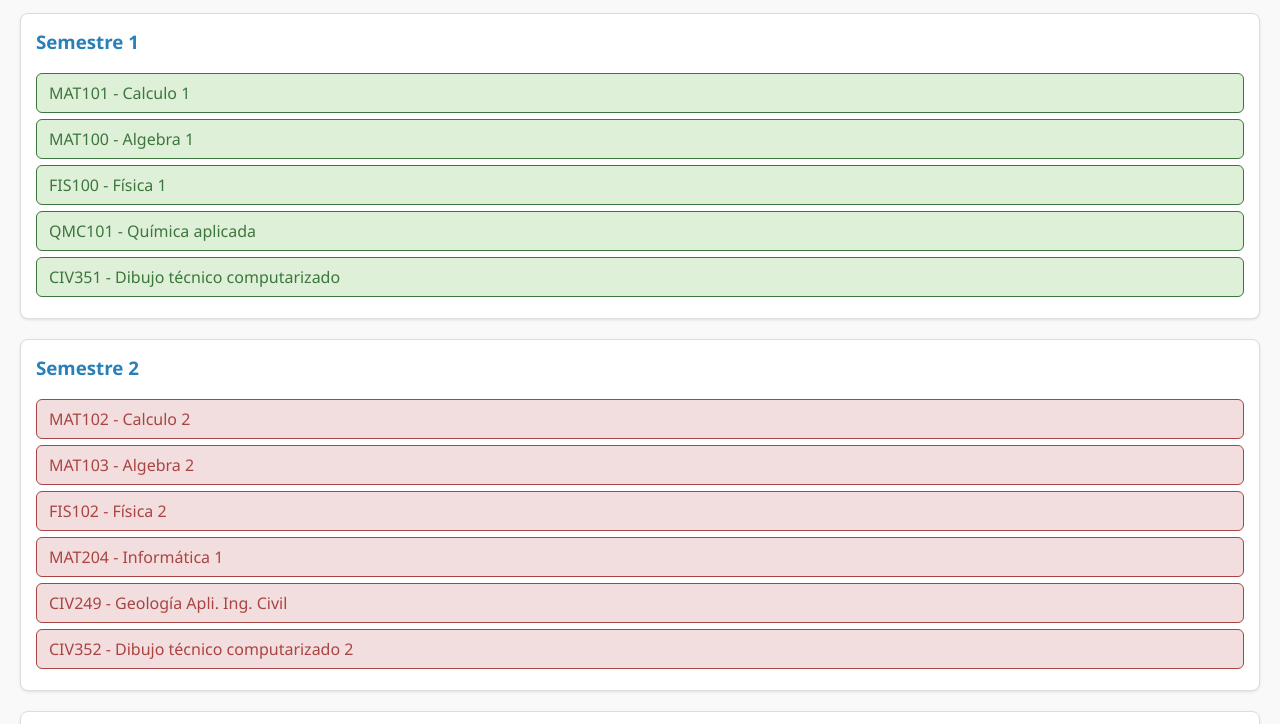
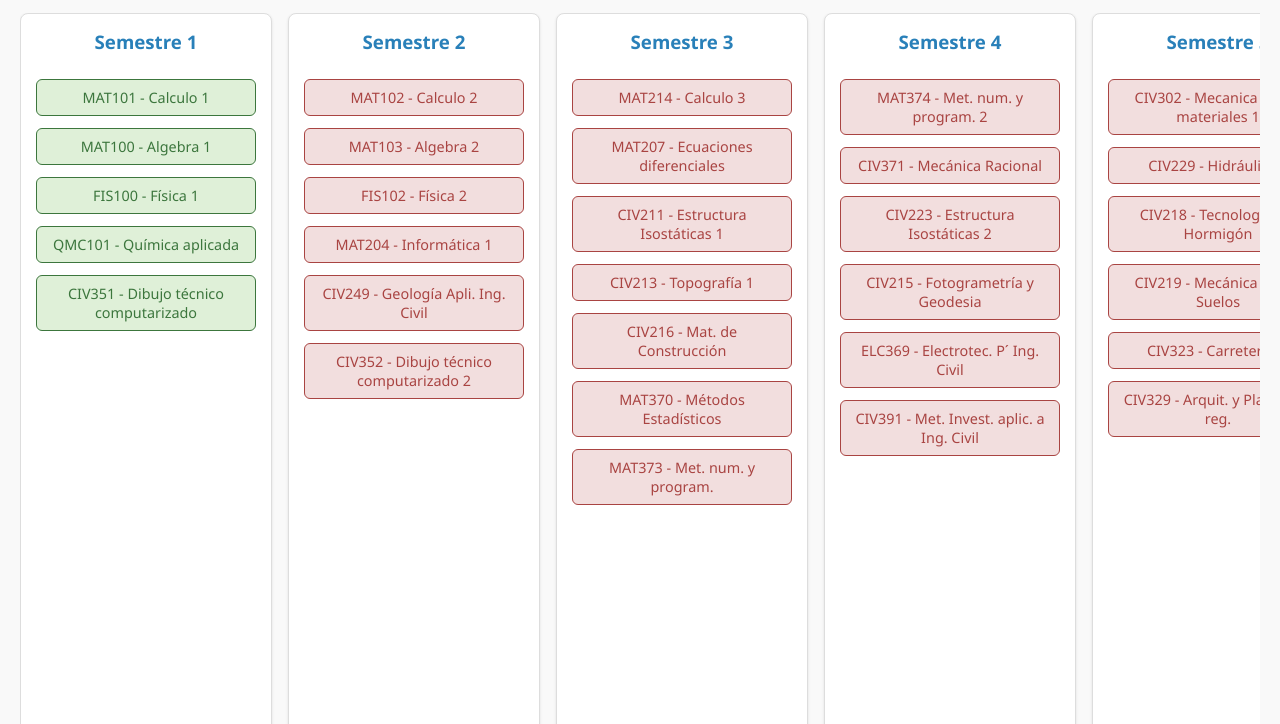
Before and after one commit to Os-19/Malla-curricular, a plain HTML site: page index.html in a window 1280 px wide. Shown: the part 67-791 px from the top of the page. Drawn offline with Linux system fonts and the light colour scheme.

Commit message:
Index.html

```diff
--- a/index.html
+++ b/index.html
@@ -16,17 +16,26 @@
       margin-bottom: 1rem;
       color: #2c3e50;
     }
+    #materias {
+      display: flex;
+      gap: 1rem;
+      overflow-x: auto;
+      padding-bottom: 1rem;
+    }
     .semestre {
+      flex: 0 0 220px; /* ancho fijo para cada columna */
+      background: #fff;
       border: 1px solid #ddd;
       border-radius: 8px;
-      background: #fff;
-      margin-bottom: 20px;
       padding: 15px;
       box-shadow: 0 1px 3px rgba(0,0,0,0.1);
+      display: flex;
+      flex-direction: column;
     }
     .semestre h3 {
       margin-top: 0;
       color: #2980b9;
+      text-align: center;
     }
     .materia {
       margin: 6px 0;
@@ -36,6 +45,8 @@
       user-select: none;
       transition: background-color 0.3s, color 0.3s;
       border: 1px solid transparent;
+      font-size: 0.9rem;
+      text-align: center;
     }
     .materia.enabled {
       background-color: #dff0d8;
```
